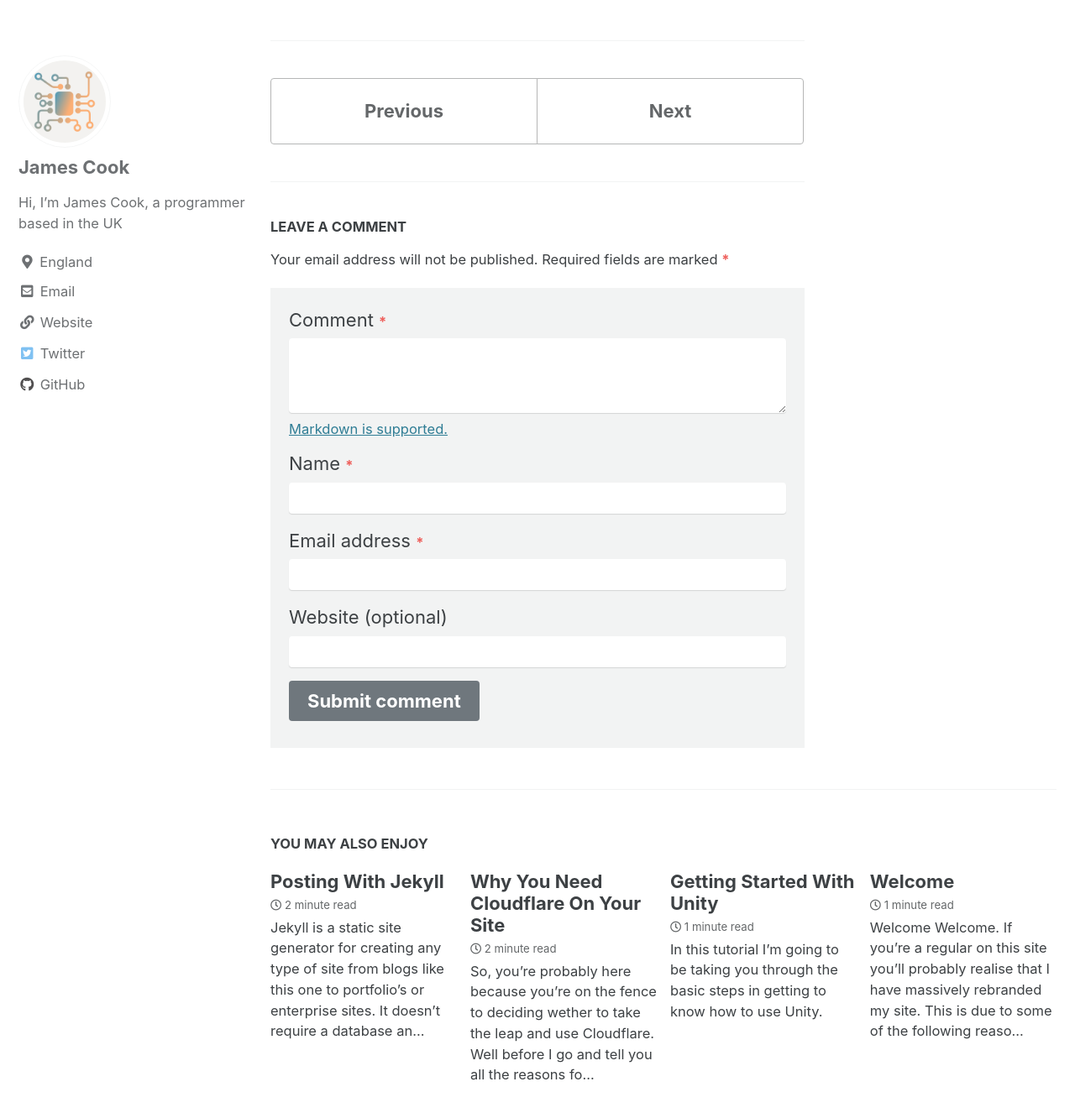
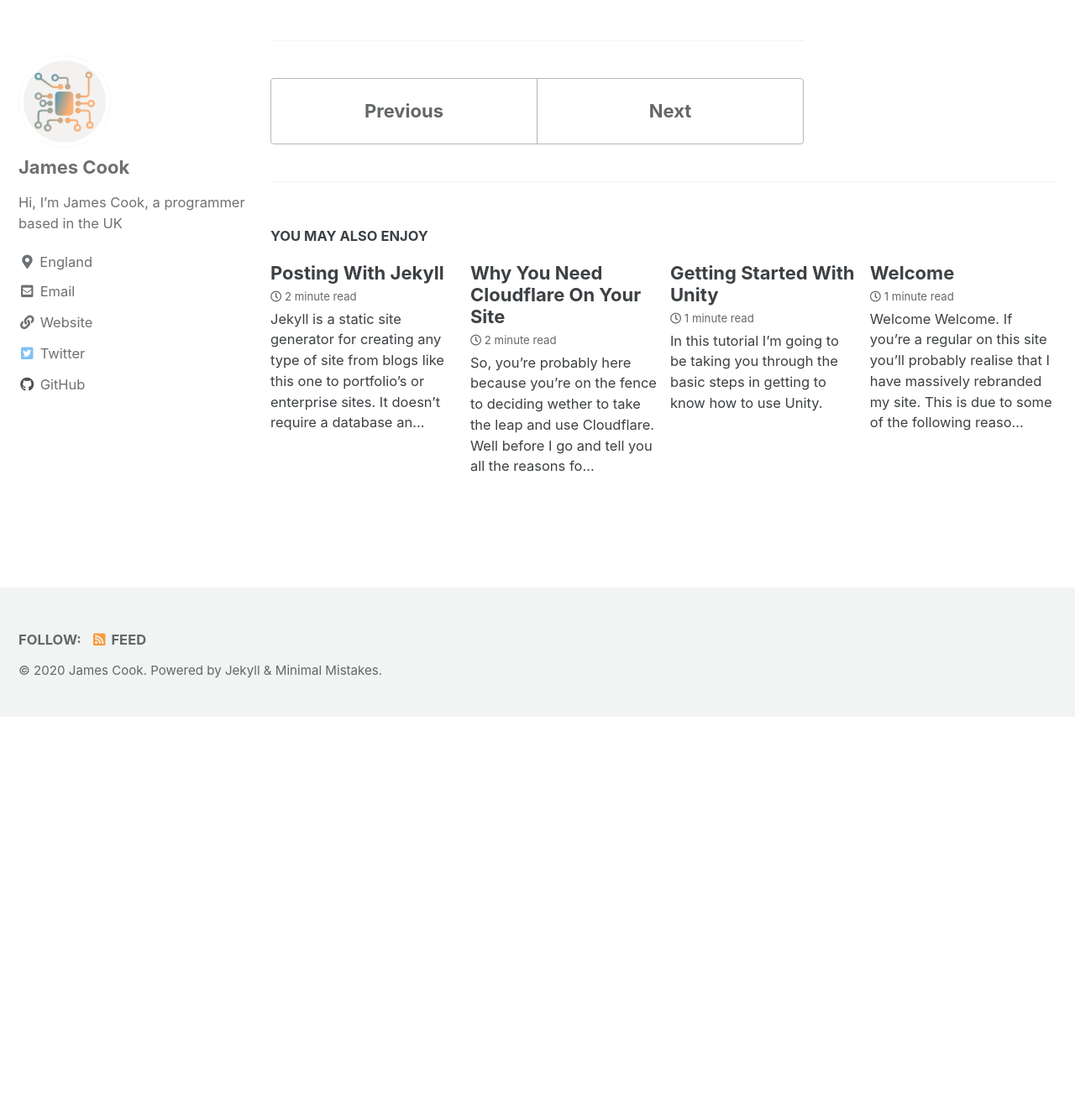
Before and after one commit to gigt1/jaminit.co.uk, a Jekyll site: the page built from _posts/2020-06-09-Wheres-All-The-Posts.md, in a window 1280 px wide and 1400 px high, scrolled down 1007 px. Shown: the top 1326 px of the window at 84% size. Built offline with Jekyll 4.4.1, drawn with Linux system fonts in a browser that asks for light colours; cached includes are drawn as plain includes; after the commit the page ends 1861 px from its top, so only the background shows below that; part of the change alters nothing that is shown.

Commit message:
Remove comments

```diff
--- a/_config.yml
+++ b/_config.yml
@@ -30,7 +30,7 @@ masthead_title           : # overrides the website title displayed in the masthe
 breadcrumbs              : true # true, false (default)
 words_per_minute         : 200
 comments:
-  provider               : "staticman_v2" # false (default), "disqus", "discourse", "facebook", "staticman", "staticman_v2", "utterances", "custom"
+  provider               : "false" # false (default), "disqus", "discourse", "facebook", "staticman", "staticman_v2", "utterances", "custom"
   disqus:
     shortname            : # https://help.disqus.com/customer/portal/articles/466208-what-s-a-shortname-
   discourse:
```
